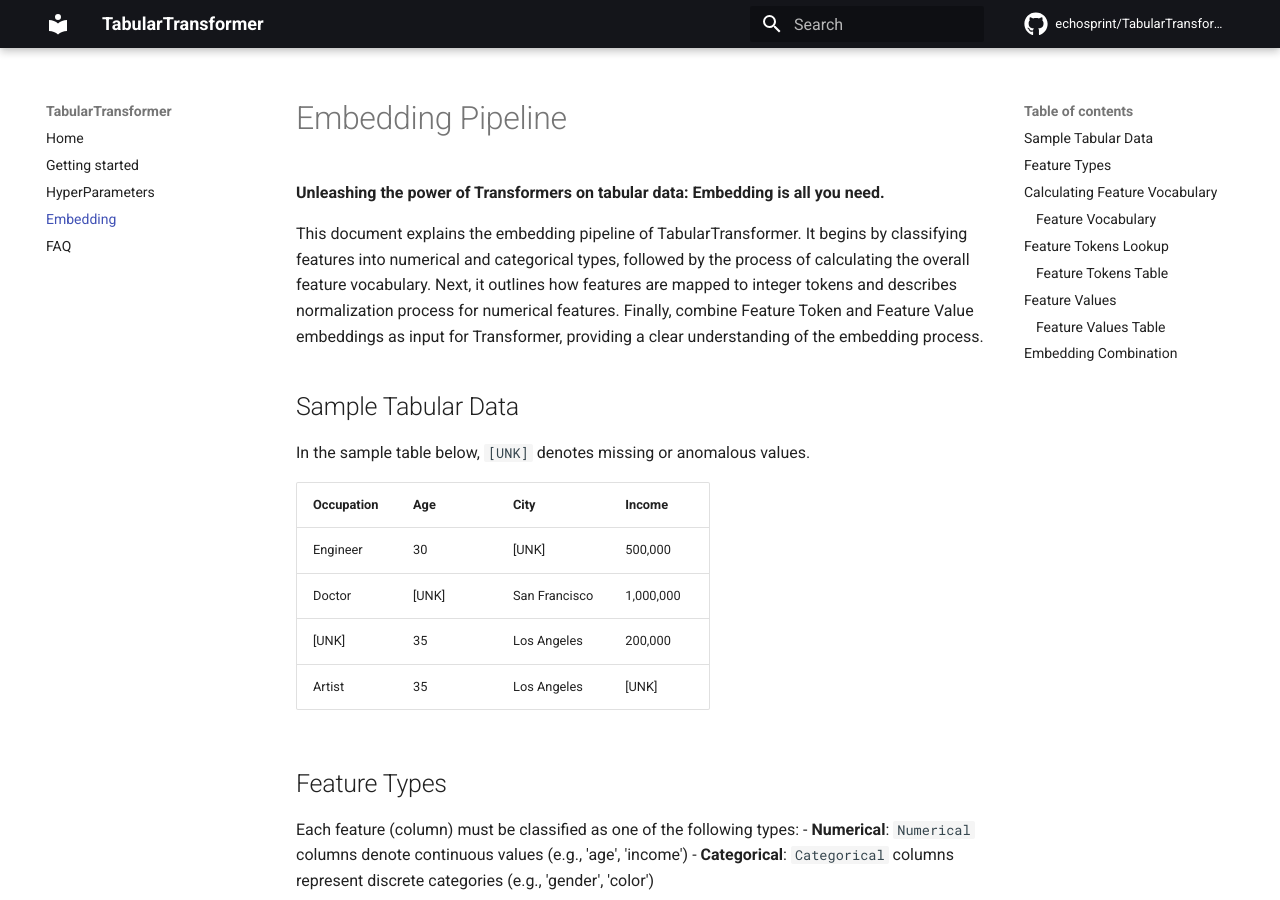
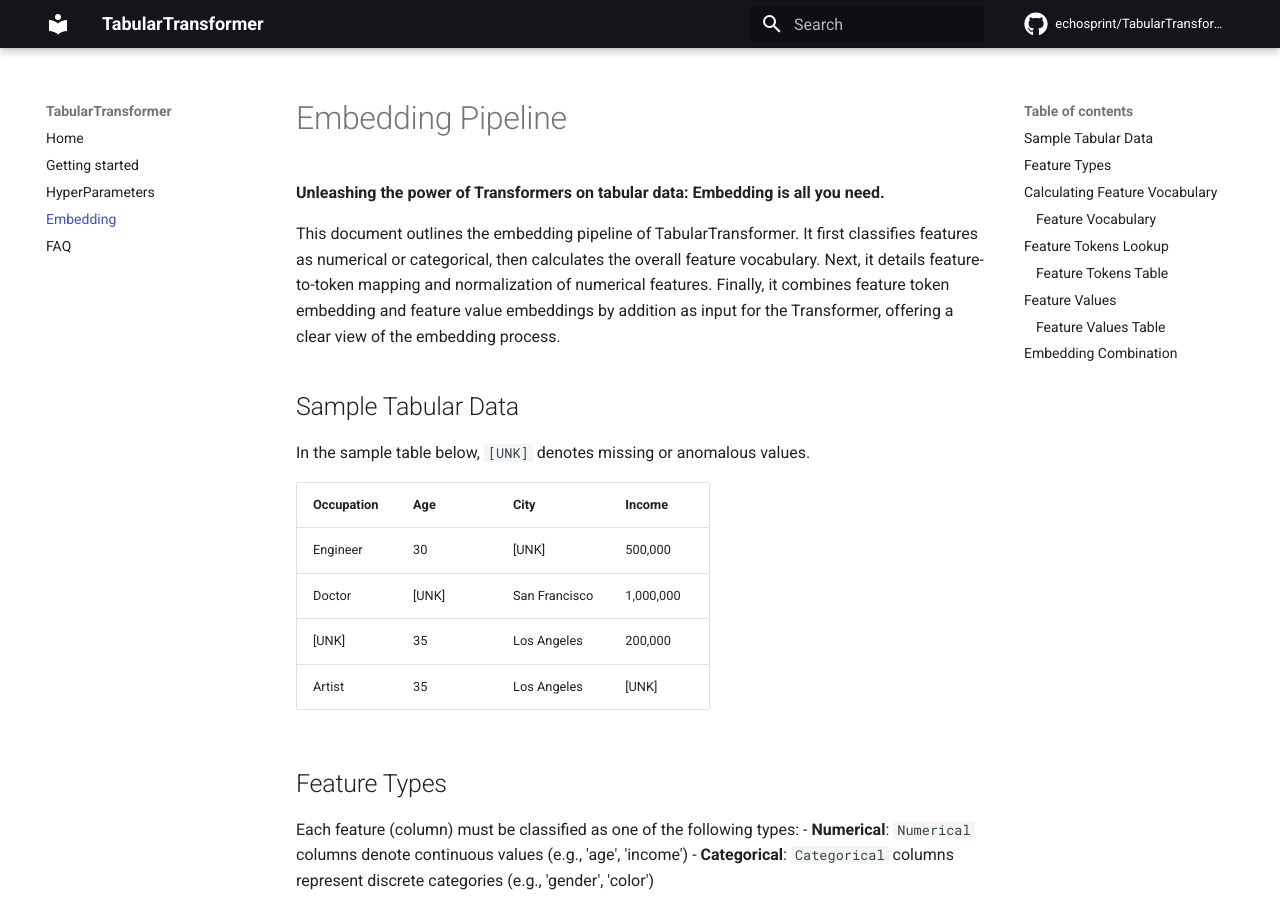
Before and after one commit to echosprint/TabularTransformer, an MkDocs documentation site: the page built from docs/embedding.md, in a window 1280 px wide and 900 px high. Built offline with MkDocs 1.6.1 and Material for MkDocs 9.7.7, drawn with Linux system fonts in a browser that asks for light colours; comment, search, counter and statistics services are not loaded.

Commit message:
Embedding

```diff
--- a/docs/embedding.md
+++ b/docs/embedding.md
@@ -1,7 +1,7 @@
 # Embedding Pipeline
 **Unleashing the power of Transformers on tabular data: Embedding is all you need.**
 
-This document explains the embedding pipeline of TabularTransformer. It begins by classifying features into numerical and categorical types, followed by the process of calculating the overall feature vocabulary. Next, it outlines how features are mapped to integer tokens and describes normalization process for numerical features. Finally, combine Feature Token and Feature Value embeddings as input for Transformer, providing a clear understanding of the embedding process.
+This document outlines the embedding pipeline of TabularTransformer. It first classifies features as numerical or categorical, then calculates the overall feature vocabulary. Next, it details feature-to-token mapping and normalization of numerical features. Finally, it combines feature token embedding and feature value embeddings by addition as input for the Transformer, offering a clear view of the embedding process.
 
 ## Sample Tabular Data
 In the sample table below, `[UNK]` denotes missing or anomalous values.
```
